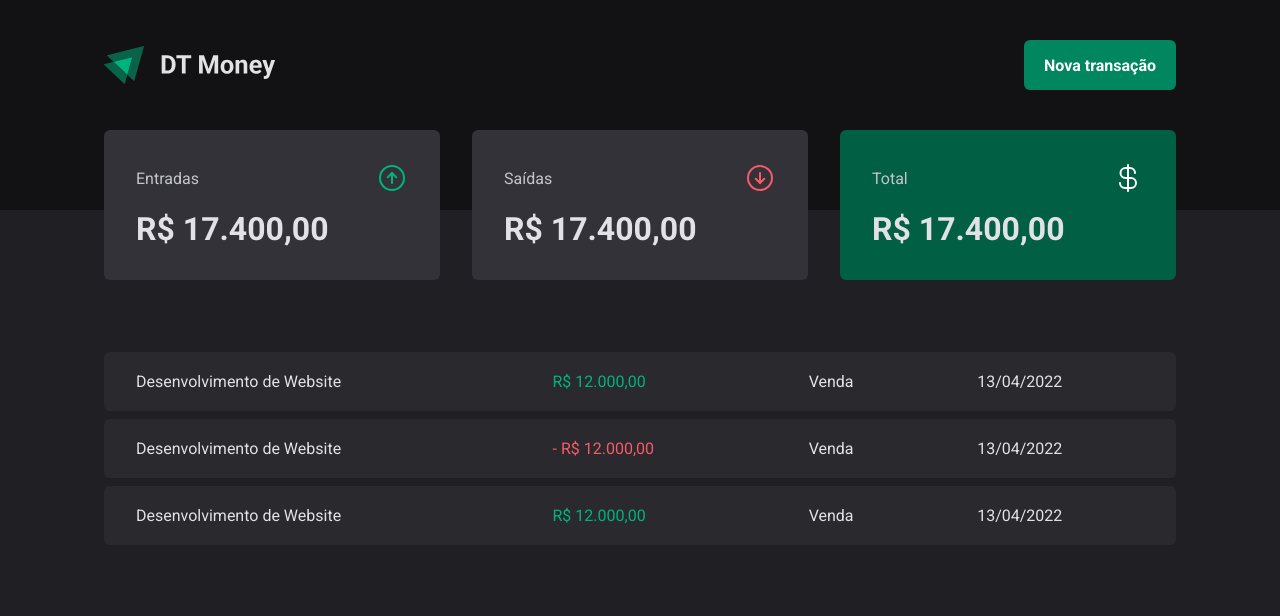
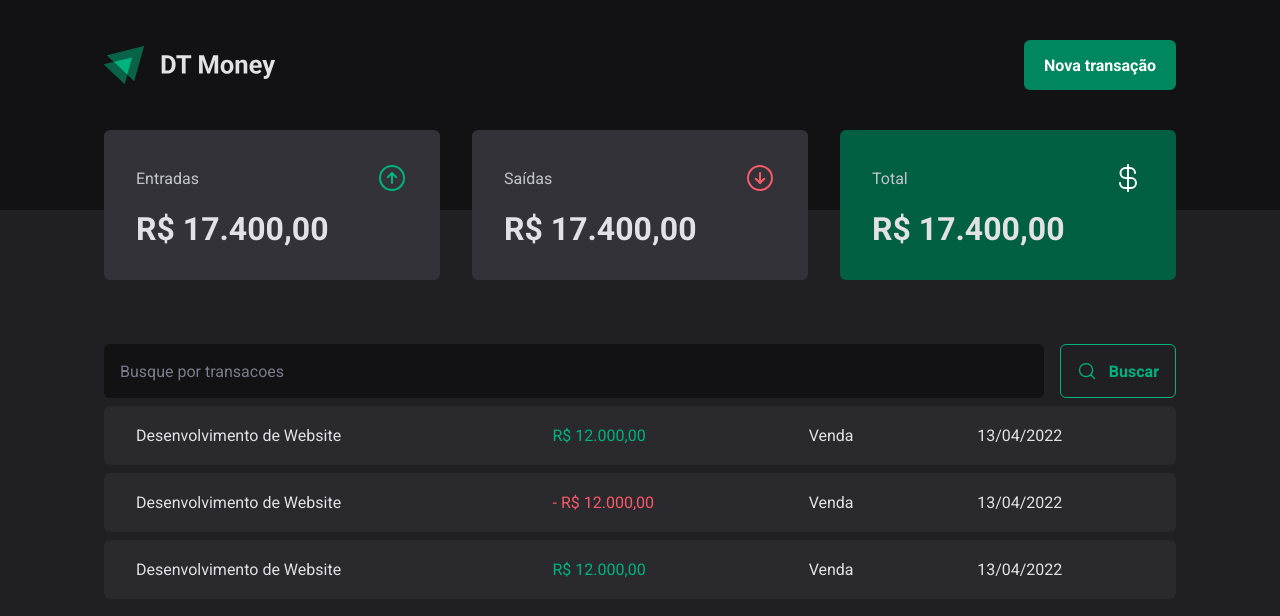
Before and after one commit to gabrielborel/dtmoney-v02, a React (Vite) app: page / in a window 1280 px wide. Shown: the top 616 px of the page. Built offline with nearby package versions, Linux system fonts and the light colour scheme.

Commit message:
Added SearchForm transactions  component to the transactions page

```diff
--- a/src/pages/Transactions/index.tsx
+++ b/src/pages/Transactions/index.tsx
@@ -1,5 +1,6 @@
 import { Header } from '../../components/Header';
 import { Summary } from '../../components/Summary';
+import { SearchForm } from './components/SearchForm';
 import { PriceHighlight, TransactionsContainer, TransactionsTable } from './styles';
 
 export const Transactions = () => {
@@ -10,6 +11,8 @@
       <Summary />
 
       <TransactionsContainer>
+        <SearchForm />
+
         <TransactionsTable>
           <tbody>
             <tr>
```
